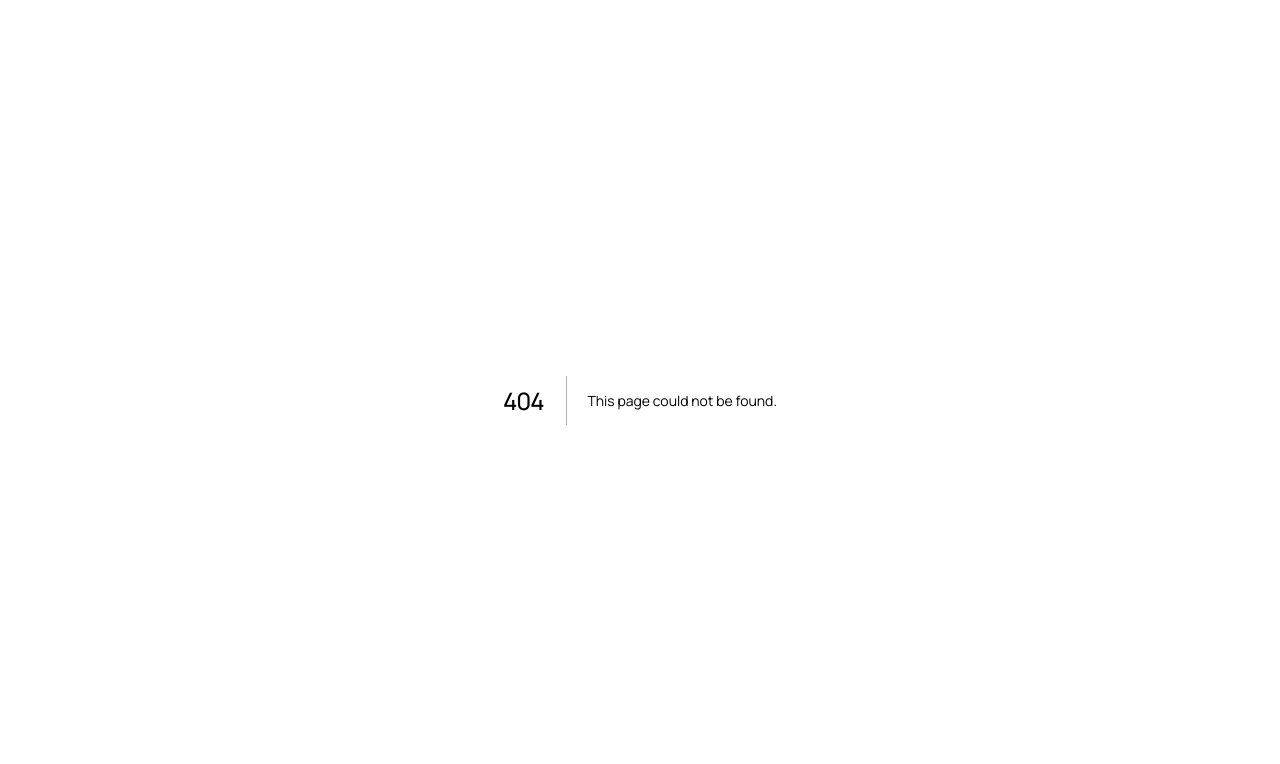
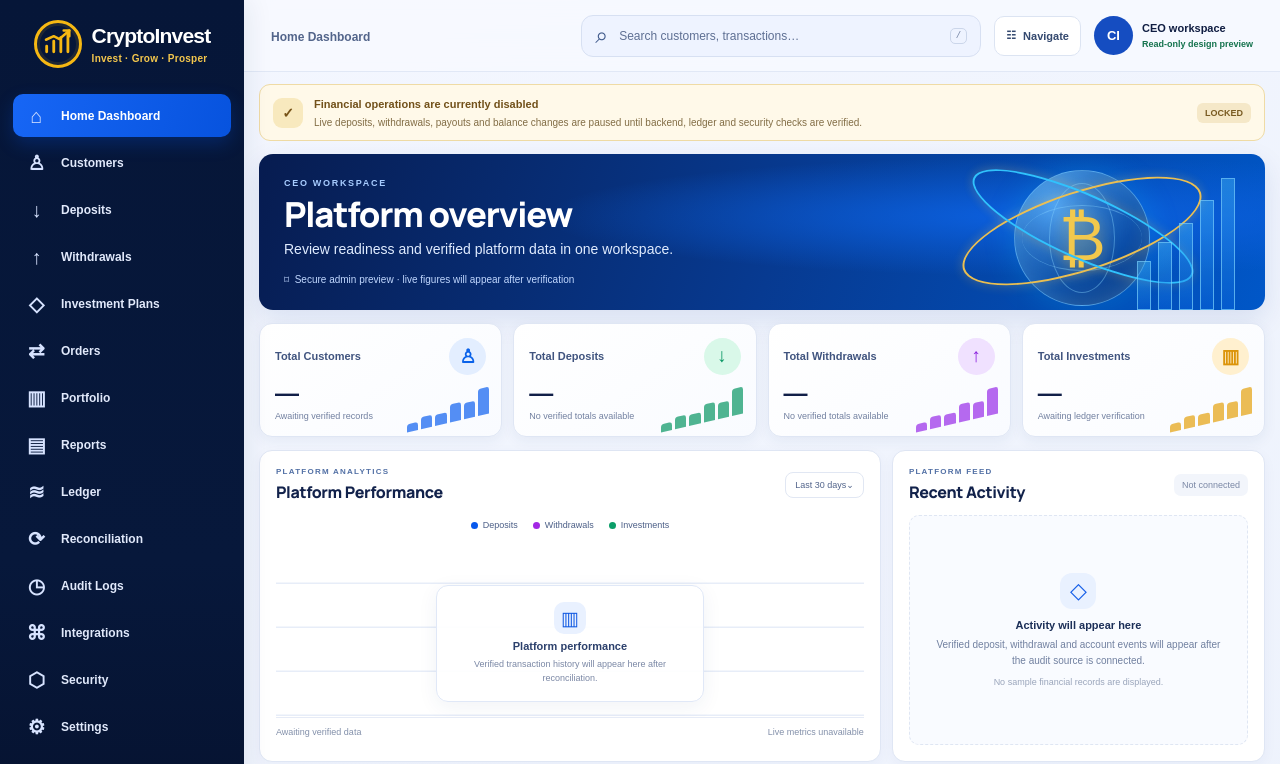
Before and after one commit to udofiaasianubong738-droid/Cryptocurrency, a Next.js app in the folder nextjs/: page /preview/admin in a window 1280 px wide. Before the commit this address had no page. Shown: the top 764 px of the page. Built offline with nearby package versions, Linux system fonts and the light colour scheme.

Commit message:
Add safe read-only admin overview preview

```diff
--- /dev/null
+++ b/nextjs/src/app/preview/admin/page.tsx
@@ -0,0 +1,11 @@
+import DashboardApp from "../../dashboard-app";
+
+export const metadata = {
+  title: "Admin Design Preview",
+  description: "Read-only CryptoInvest admin interface preview. Contains no live customer or financial records.",
+  robots: { index: false, follow: false },
+};
+
+export default function AdminPreviewPage() {
+  return <DashboardApp activeSection="overview" basePath="/preview/admin" previewMode />;
+}
```
